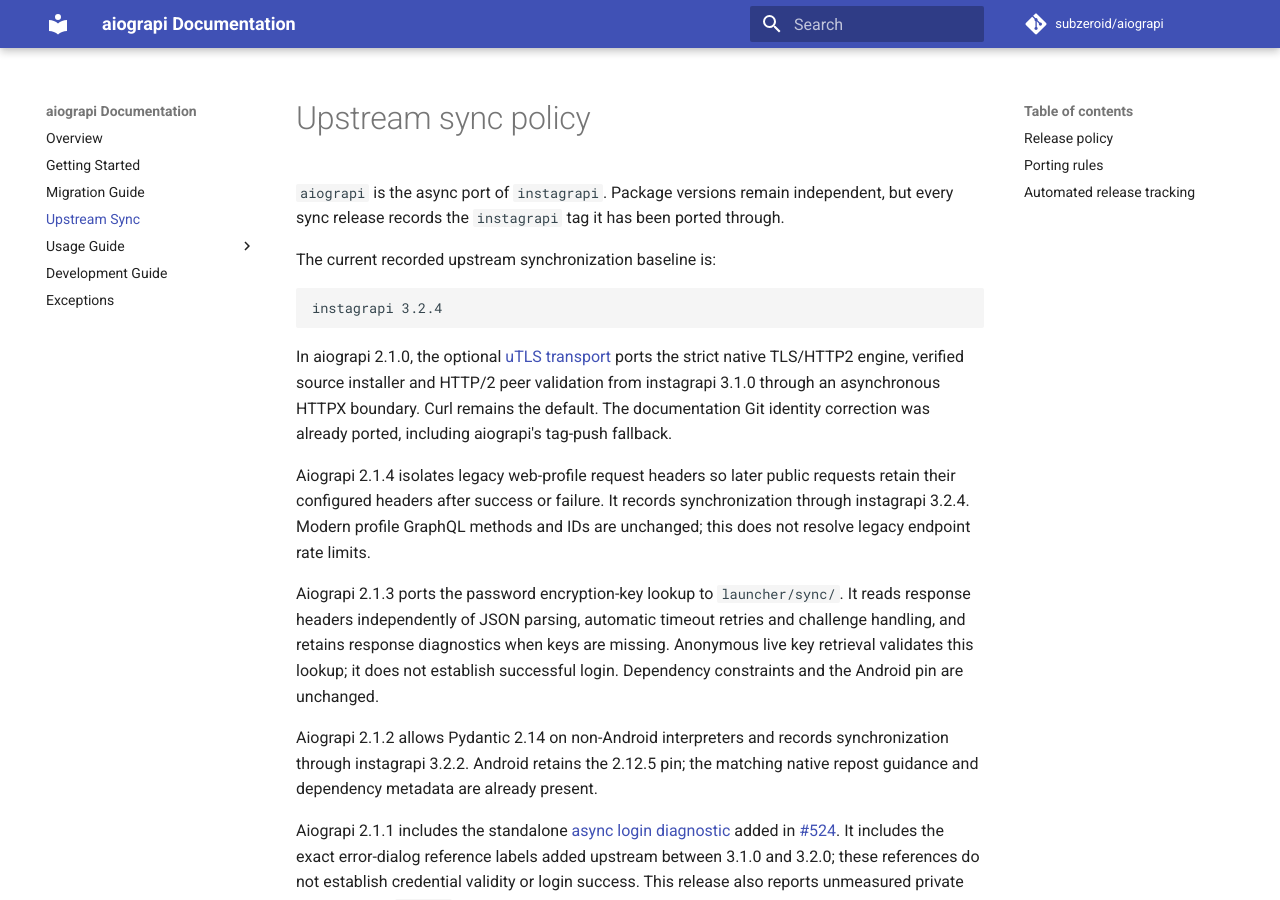
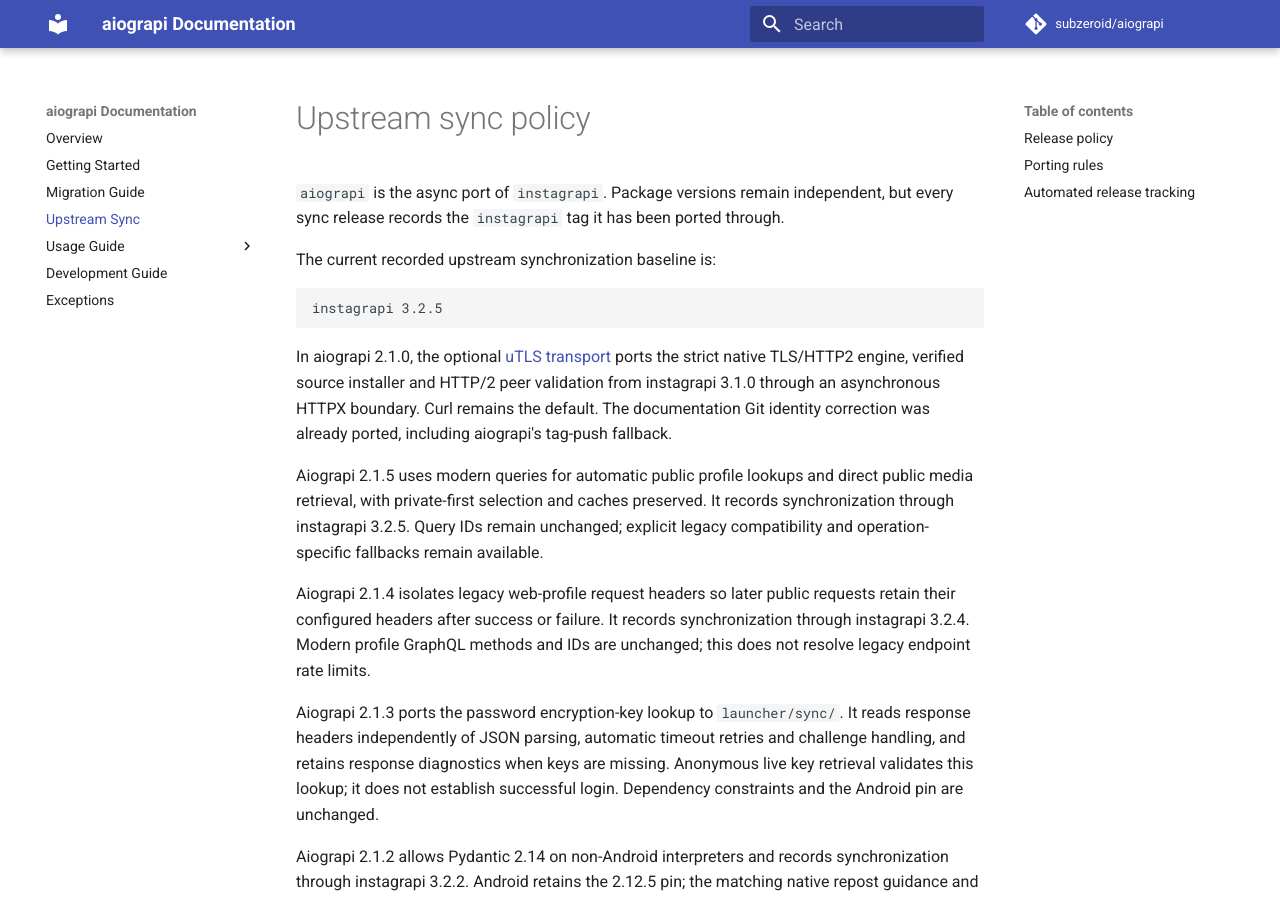
Before and after one commit to subzeroid/aiograpi, an MkDocs documentation site: the page built from docs/upstream-sync.md, in a window 1280 px wide and 900 px high. Built offline with MkDocs 1.6.1 and Material for MkDocs 9.7.7, drawn with Linux system fonts in a browser that asks for light colours; comment, search, counter and statistics services are not loaded; the version menu is left out; some of the changed text lies outside the part shown.

Commit message:
chore: release 2.1.5 (#541)
Release modern public profile and media routing with verified package metadata and documentation. Preserve private-first selection, caches and query IDs. Explicit legacy compatibility and operation-specific fallbacks remain.

````diff
--- a/aiograpi/__init__.py
+++ b/aiograpi/__init__.py
@@ -48,7 +48,7 @@ from aiograpi.mixins.video import DownloadVideoMixin, UploadVideoMixin
 # Used as fallback logger if another is not provided.
 DEFAULT_LOGGER = logging.getLogger("aiograpi")
 
-__upstream_instagrapi_version__ = "3.2.4"
+__upstream_instagrapi_version__ = "3.2.5"
 
 
 class Client(
--- a/docs/upstream-sync.md
+++ b/docs/upstream-sync.md
@@ -5,10 +5,12 @@
 The current recorded upstream synchronization baseline is:
 
 ```text
-instagrapi 3.2.4
+instagrapi 3.2.5
 ```
 
 In aiograpi 2.1.0, the optional [uTLS transport](usage-guide/utls.md) ports the strict native TLS/HTTP2 engine, verified source installer and HTTP/2 peer validation from instagrapi 3.1.0 through an asynchronous HTTPX boundary. Curl remains the default. The documentation Git identity correction was already ported, including aiograpi's tag-push fallback.
+
+Aiograpi 2.1.5 uses modern queries for automatic public profile lookups and direct public media retrieval, with private-first selection and caches preserved. It records synchronization through instagrapi 3.2.5. Query IDs remain unchanged; explicit legacy compatibility and operation-specific fallbacks remain available.
 
 Aiograpi 2.1.4 isolates legacy web-profile request headers so later public requests retain their configured headers after success or failure. It records synchronization through instagrapi 3.2.4. Modern profile GraphQL methods and IDs are unchanged; this does not resolve legacy endpoint rate limits.
 
@@ -57,6 +59,7 @@ Aiograpi 2.1.0 includes cookie-only session identity restoration and the documen
 | 3.2.2 | 2.1.2 | Pydantic 2.14 support on non-Android interpreters, the preserved Android 2.12.5 pin and matching native repost guidance. |
 | 3.2.3 | 2.1.3 | Private launcher password-key retrieval with header-only error handling and sanitized async diagnostic coverage. |
 | 3.2.4 | 2.1.4 | Request-scoped legacy web-profile headers on success and failure; existing modern profile methods and IDs preserved. |
+| 3.2.5 | 2.1.5 | Modern automatic public profile and media routing with preserved private-first selection and caches. |
 
 See the [login migration guide](usage-guide/login-migration.md) for the current defaults and compatibility options. From aiograpi 2.0.3, `login()` follows an explicit fallback instruction returned by Instagram; it does not retry every failed CAA login through the legacy endpoint.
 
--- a/pyproject.toml
+++ b/pyproject.toml
@@ -4,7 +4,7 @@ build-backend = "setuptools.build_meta"
 
 [project]
 name = "aiograpi"
-version = "2.1.4"
+version = "2.1.5"
 authors = [
     { name = "Mark Subzeroid", email = "143403577+subzeroid@users.noreply.github.com" },
 ]
````
Also changed, not shown: CHANGELOG.md (+1 -1 lines), 2 other files.
